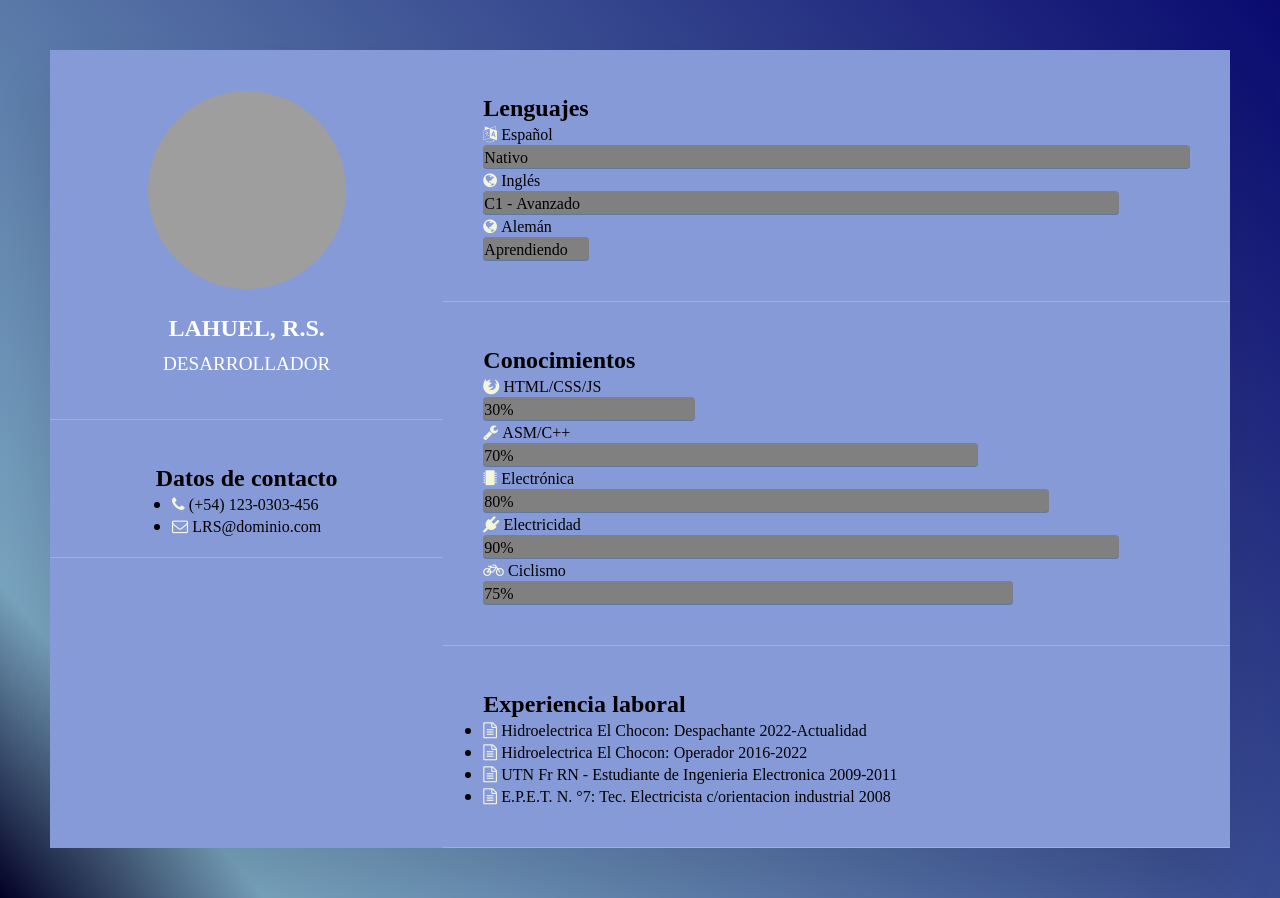
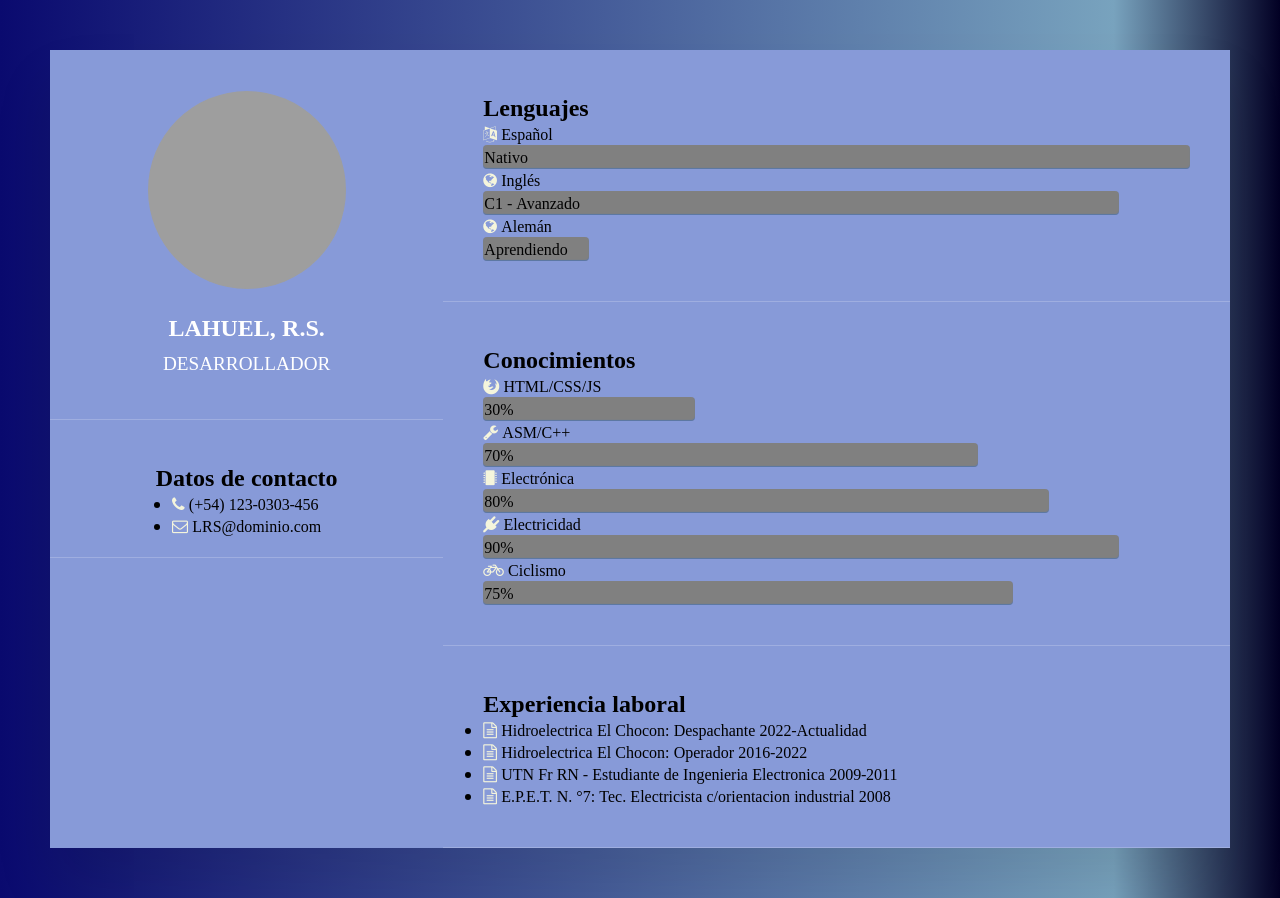
Before and after one commit to LahuelRS/LahuelRS_old.github.io, a plain HTML site: page index.html in a window 1280 px wide. Drawn offline with Linux system fonts and the light colour scheme; grey boxes are pictures that could not be loaded.

Commit message:
Actualizo estilos.css
En "body" cambio angulo de gradiente para background (de 230deg a 90deg).
En "body" cambio background-repeat de no-repeat a repeat.
Acomodo lineas de código para que queden ordenadas/alineadas/mejoro legibilidad.

```diff
--- a/estilos.css
+++ b/estilos.css
@@ -12,8 +12,8 @@
 body {
 	/* Genero un fondo con gradiente -fuente: https://cssgradient.io/  -*/
         background: rgb(10,10,111);
-        background: linear-gradient(230deg, rgba(10,10,111,1) 0%, rgba(100,149,180,0.871568610354298) 87%, rgba(2,0,36,1) 100%);
-		background-repeat: no-repeat;
+        background: linear-gradient(90deg, rgba(10,10,111,1) 0%, rgba(100,149,180,0.871568610354298) 87%, rgba(2,0,36,1) 100%);
+	background-repeat: repeat;
 	/* Utilizo flexbox */
 	display:flex;
 	justify-content: center;
```
Lines whose indentation alone changed are shown as unchanged.
